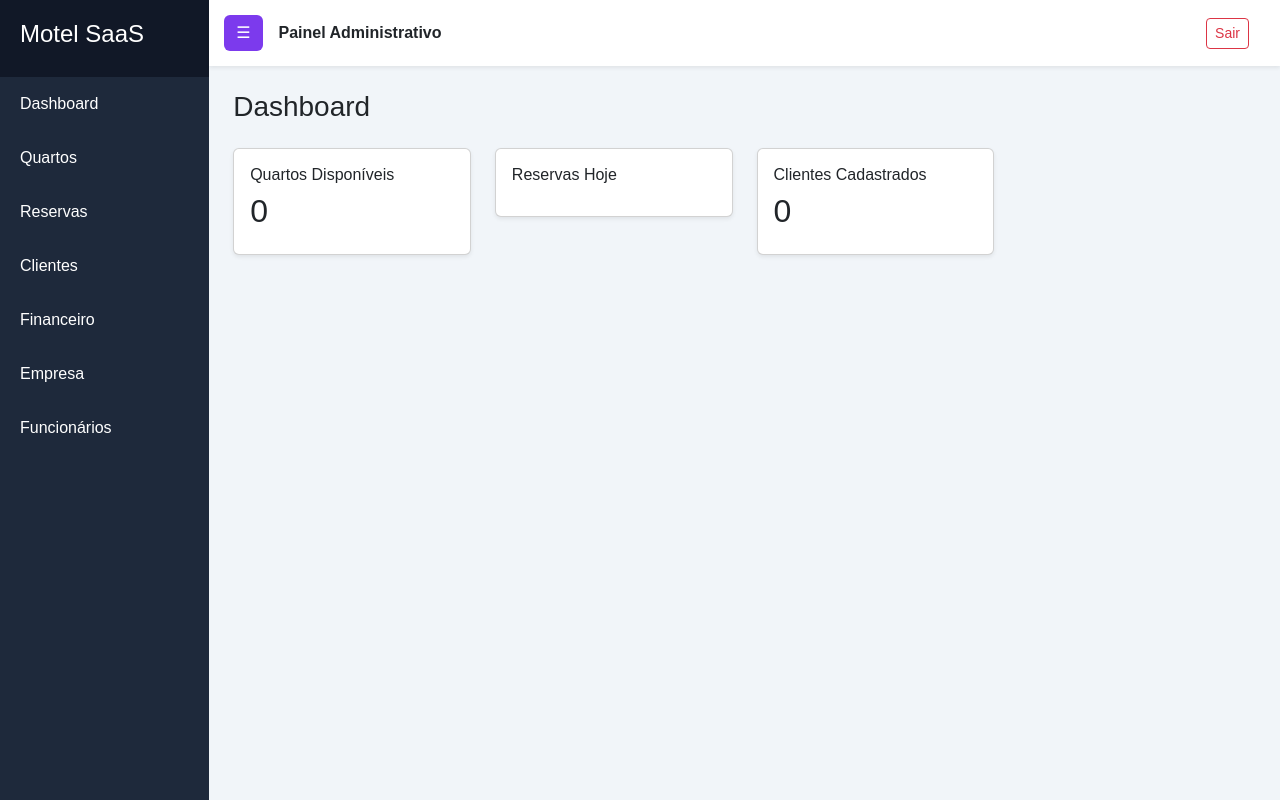
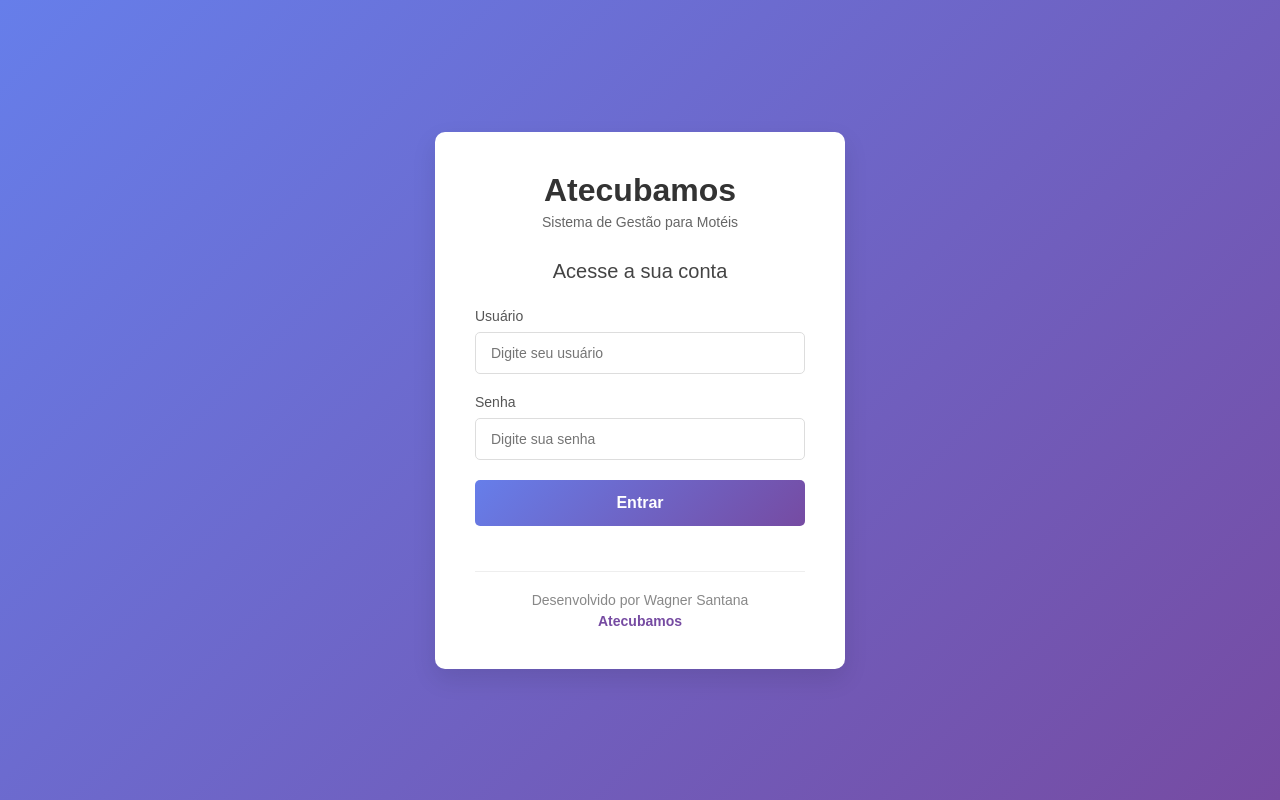
Before and after one commit to WagnerSantana91/Projeto_SaaS_IFBA, a Django app: page / in a window 1280 px wide. Run offline with Django 5.2, Linux system fonts and the light colour scheme; data that the repository does not hold is empty.

Commit message:
[arvore]Atualização do sistema: login, dashboard e estrutura das apps

```diff
--- a/apps/core/urls.py
+++ b/apps/core/urls.py
@@ -1,6 +1,12 @@
 from django.urls import path
 from . import views
+from apps.core.views import login_view
 
+
+app_name = 'core'
 urlpatterns = [
-    path('', views.dashboard, name='dashboard'),
+    path('', login_view, name='login'),  # Usa a função
+    path('dashboard/', views.dashboard, name='dashboard'),
+    path ('logout/', views.logout_view, name='logout'),
+
 ]
--- a/apps/core/views.py
+++ b/apps/core/views.py
@@ -1,25 +1,42 @@
-from django.shortcuts import render
+from django.shortcuts import render, redirect
 from apps.clientes.models import Cliente
-#from apps.reservas.models import Reserva
 from apps.quartos.models import Quarto
-
-
-#Essa função é responsável por exibir o dashboard, onde é possível visualizar o total de clientes
-#cadastrados. Ela consulta o banco de dados para contar o número de clientes e passa essa informação
-#para o template 'dashboard.html' através do contexto. O template pode então exibir essa informação de forma visual para o usuário.
+from django.contrib.auth import authenticate, login, logout
+from django.contrib import messages
+from django.contrib.auth.decorators import login_required
 
 def dashboard(request):
+    """View do dashboard com estatísticas"""
     total_clientes = Cliente.objects.count()
-    #total_reservas_hoje = Reserva.objects.filter (data_reserva__date=timezone.now().date()).count()
-    total_quartos_disponiveis = Quarto.objects.filter (status='disponivel').count()
+    total_quartos_disponiveis = Quarto.objects.filter(status='disponivel').count()
 
-    context = {'total_clientes': total_clientes,
-               #'total_reservas_hoje': total_reservas_hoje,
-               'total_quartos_disponiveis': total_quartos_disponiveis
-               }
-    return render (request, 'dashboard.html', context)
+    context = {
+        'total_clientes': total_clientes,
+        'total_quartos_disponiveis': total_quartos_disponiveis
+    }
+    return render(request, 'dashboard.html', context)
 
+def login_view(request):
+    """View responsável pelo login do usuário"""
+    if request.method == 'POST':
+        username = request.POST.get('username')
+        password = request.POST.get('password')
 
+        # Autentica o usuário
+        user = authenticate(request, username=username, password=password)
 
-#def dashboard(request):
-#    return render(request, 'dashboard.html')
+        if user is not None:
+            # Login bem-sucedido
+            login(request, user)
+            return redirect('core:dashboard')
+        else:
+            # Login falhou
+            messages.error(request, 'Usuário ou senha inválidos.')
+
+    # Se for GET, mostra a página de login
+    return render(request, 'login.html')
+
+def logout_view(request):
+    logout(request)
+    #messages.success(request, 'Logout realizado com sucesso.')
+    return redirect('core:login')
--- a/apps/funcionarios/form.py
+++ b/apps/funcionarios/form.py
@@ -8,9 +8,8 @@
 
     class Meta:
         model = Funcionario
-        fields = ['empresa', 'nome', 'cargo', 'cpf', 'telefone']
+        fields = ['nome', 'cargo', 'cpf', 'telefone']
         widgets = {
-            'empresa': forms.Select(attrs={'class': 'form-control'}),
             'nome': forms.TextInput(attrs={'class': 'form-control'}),
             'cargo': forms.Select(attrs={'class': 'form-control'}),
             'cpf': forms.TextInput(attrs={'class': 'form-control', 'id': 'cpf'}),
--- a/apps/funcionarios/models.py
+++ b/apps/funcionarios/models.py
@@ -10,7 +10,6 @@
         ('manutencao', 'Manutenção'),
     )
 
-    empresa = models.ForeignKey(Empresa, on_delete=models.CASCADE, related_name='funcionarios',verbose_name='Empresa')
     nome = models.CharField(max_length=100, verbose_name='Nome')
     cargo = models.CharField(max_length=20, choices=CARGO_CHOICES, verbose_name='Cargo')
     cpf = models.CharField(max_length=14, unique=True, verbose_name='CPF')
--- a/apps/quartos/form.py
+++ b/apps/quartos/form.py
@@ -8,9 +8,8 @@
 
     class Meta:
         model = Quarto
-        fields = ['empresa', 'numero', 'tipo', 'valor_hora', 'status', 'esta_ativo']
+        fields = ['numero', 'tipo', 'valor_hora', 'status', 'esta_ativo']
         widgets ={
-            'empresa': forms.Select(attrs={'class': 'form-control'}),
             'numero': forms.TextInput(attrs={'class': 'form-control'}),
             'tipo': forms.Select(attrs={'class': 'form-control'}),
             'valor_hora': forms.NumberInput(attrs={'class': 'form-control'}),
--- a/apps/quartos/models.py
+++ b/apps/quartos/models.py
@@ -21,7 +21,6 @@
     #on.delete=models.CASCADE: Isso significa que, se a empresa associada a um quarto for excluída, o quarto também será excluído automaticamente. Isso é útil para manter a integridade dos dados e evitar registros órfãos no banco de dados.
     #related_name='quartos': Isso permite acessar os quartos associados a uma empresa usando o atributo "quartos" na instância da empresa. Por exemplo, se você tiver uma instância de empresa chamada "empresa", poderá acessar seus quartos usando "empresa.quartos.all()".
 
-    empresa = models.ForeignKey(Empresa, on_delete=models.CASCADE, related_name='quartos', verbose_name='Empresa')
     numero = models.CharField(max_length=10, verbose_name='Número do Quarto')
     tipo = models.CharField(max_length=50, choices=TIPO_CHOICES, verbose_name='Tipo do Quarto')
     valor_hora = models.DecimalField(max_digits=10, decimal_places=2, verbose_name='Valor por Hora')
@@ -30,4 +29,4 @@
     data_criacao = models.DateTimeField(auto_now_add=True, verbose_name='Data de Criação')
 
     def __str__(self):
-        return f'Quarto {self.empresa.nome} - {self.numero} )'
+        return f'Quarto - {self.numero} )'
--- a/config/urls.py
+++ b/config/urls.py
@@ -5,8 +5,8 @@
 urlpatterns = [
     path('admin/', admin.site.urls),
     path('', include('apps.core.urls')),
-    path('clientes/', include('apps.clientes.urls', namespace='clientes')),
-    path('quartos/', include('apps.quartos.urls', namespace='quartos')),
-    path('empresas/', include('apps.empresas.urls', namespace='empresas')),
-    path ('funcinarios/', include('apps.funcionarios.urls', namespace='funcionarios')),
+    path('clientes/', include('apps.clientes.urls')),
+    path('quartos/', include('apps.quartos.urls')),
+    path('empresas/', include('apps.empresas.urls')),
+    path ('funcinarios/', include('apps.funcionarios.urls')),
 ]
--- /dev/null
+++ b/static/css/css_login.css
@@ -0,0 +1,160 @@
+* {
+    margin: 0;
+    padding: 0;
+    box-sizing: border-box;
+}
+
+body {
+    font-family: Arial, sans-serif;
+    background: linear-gradient(135deg, #667eea 0%, #764ba2 100%);
+    min-height: 100vh;
+    display: flex;
+    align-items: center;
+    justify-content: center;
+}
+
+.container {
+    width: 100%;
+    max-width: 450px;
+    padding: 20px;
+}
+
+.login-box {
+    background: white;
+    border-radius: 10px;
+    padding: 40px;
+    box-shadow: 0 10px 25px rgba(0,0,0,0.1);
+}
+
+/* Header */
+.header {
+    text-align: center;
+    margin-bottom: 30px;
+}
+
+.sistema-nome {
+    font-size: 32px;
+    color: #333;
+    margin-bottom: 5px;
+}
+
+.sistema-sub {
+    color: #666;
+    font-size: 14px;
+}
+
+/* Formulário */
+.login-form h2 {
+    text-align: center;
+    color: #444;
+    font-size: 20px;
+    margin-bottom: 25px;
+    font-weight: normal;
+}
+
+.input-group {
+    margin-bottom: 20px;
+}
+
+.input-group label {
+    display: block;
+    margin-bottom: 8px;
+    color: #555;
+    font-size: 14px;
+}
+
+.input-group input {
+    width: 100%;
+    padding: 12px 15px;
+    border: 1px solid #ddd;
+    border-radius: 5px;
+    font-size: 14px;
+    transition: border-color 0.3s;
+}
+
+.input-group input:focus {
+    outline: none;
+    border-color: #764ba2;
+}
+
+.btn-autenticar {
+    width: 100%;
+    padding: 14px;
+    background: linear-gradient(135deg, #667eea 0%, #764ba2 100%);
+    color: white;
+    border: none;
+    border-radius: 5px;
+    font-size: 16px;
+    font-weight: bold;
+    cursor: pointer;
+    transition: opacity 0.3s;
+    margin-bottom: 15px;
+}
+
+.btn-autenticar:hover {
+    opacity: 0.9;
+}
+
+/* Link Esqueci a Senha */
+.esqueci-senha {
+    text-align: center;
+    margin-top: 15px;
+}
+
+.esqueci-senha a {
+    color: #764ba2;
+    text-decoration: none;
+    font-size: 14px;
+}
+
+.esqueci-senha a:hover {
+    text-decoration: underline;
+}
+
+/* Footer */
+.footer {
+    text-align: center;
+    margin-top: 30px;
+    padding-top: 20px;
+    border-top: 1px solid #eee;
+    color: #888;
+    font-size: 14px;
+}
+
+.footer .marca {
+    font-weight: bold;
+    color: #764ba2;
+    margin-top: 5px;
+}
+
+/* Mensagens de erro */
+.mensagens {
+    margin-top: 20px;
+}
+
+.alert {
+    padding: 12px;
+    border-radius: 5px;
+    font-size: 14px;
+}
+
+.alert.error {
+    background-color: #f8d7da;
+    color: #721c24;
+    border: 1px solid #f5c6cb;
+}
+
+/* Responsividade */
+@media (max-width: 480px) {
+    .container {
+        padding: 10px;
+    }
+
+    .login-box {
+        padding: 20px;
+    }
+
+    .sistema-nome {
+        font-size: 28px;
+    }
+}
--- a/static/css/style.css
+++ b/static/css/style.css
@@ -1,34 +1,61 @@
 body{
     background:#F1F5F9;
     font-family: Arial, Helvetica, sans-serif;
+    margin:0;
+    overflow-x:hidden;
 }
 
 .wrapper{
     display:flex;
     width:100%;
+    position:relative;
 }
 
 /* SIDEBAR */
-
 #sidebar{
     width:250px;
+    min-width:250px; /* FIXO */
     min-height:100vh;
     background:#1E293B;
     color:white;
-    transition:all 0.3s;
+    transition:all 0.3s ease;
+    position:relative;
+    overflow:hidden; /* Evita vazamento */
 }
 
-#sidebar.active{
-    margin-left:-250px;
+/* Sidebar recolhida - só ícones */
+#sidebar.collapsed{
+    width:70px;
+    min-width:70px; /* FIXO */
 }
 
-.sidebar-header{
+/* HEADER - SEMPRE VISÍVEL MAS AJUSTA CONTEÚDO */
+#sidebar .sidebar-header{
     padding:20px;
     background:#111827;
+    white-space:nowrap;
+    transition:all 0.3s ease;
 }
 
+#sidebar.collapsed .sidebar-header{
+    padding:20px 0;
+    text-align:center;
+}
+
+#sidebar.collapsed .sidebar-header h4{
+    opacity:0;
+    visibility:hidden;
+    width:0;
+    height:0;
+    margin:0;
+    padding:0;
+    display:none; /* FORÇA SUMIR */
+}
+
+/* LISTA DE ITENS */
 #sidebar ul{
     padding:0;
+    margin:0;
 }
 
 #sidebar ul li{
@@ -37,36 +64,131 @@
 
 #sidebar ul li a{
     padding:15px 20px;
-    display:block;
+    display:flex;
+    align-items:center;
+    gap:10px;
     color:white;
     text-decoration:none;
+    transition:all 0.3s ease;
+    white-space:nowrap;
+    overflow:hidden;
 }
 
+#sidebar ul li a i{
+    min-width:20px; /* Largura fixa do ícone */
+    font-size:1.2rem;
+    text-align:center;
+}
+
+#sidebar ul li a span{
+    transition:all 0.3s ease;
+    opacity:1;
+}
+
+#sidebar.collapsed ul li a{
+    padding:15px 0;
+    justify-content:center;
+}
+
+#sidebar.collapsed ul li a span{
+    opacity:0;
+    width:0;
+    height:0;
+    display:none; /* FORÇA SUMIR */
+}
+
+/* Tooltip */
+#sidebar.collapsed ul li a{
+    position:relative;
+}
+
+#sidebar.collapsed ul li a:hover::after{
+    content:attr(title);
+    position:absolute;
+    left:100%;
+    top:50%;
+    transform:translateY(-50%);
+    background:#111827;
+    color:white;
+    padding:8px 12px;
+    border-radius:4px;
+    white-space:nowrap;
+    z-index:1000;
+    margin-left:5px;
+    font-size:14px;
+    box-shadow:0 2px 5px rgba(0,0,0,0.3);
+}
+
+/* HOVER DOS ITENS */
 #sidebar ul li a:hover{
     background:#334155;
 }
 
 /* CONTENT */
+#content{
+    flex:1;
+    min-height:100vh;
+    transition:all 0.3s ease;
+    width:calc(100% - 250px);
+}
 
-#content{
-    width:100%;
-    min-height:100vh;
-    transition:all 0.3s;
+/* Quando sidebar recolhida, content ocupa mais espaço */
+body:has(#sidebar.collapsed) #content{
+    width:calc(100% - 70px);
 }
 
 /* NAVBAR */
-
 .navbar{
     padding:15px;
+    display:flex;
+    align-items:center;
+    justify-content:space-between;
+    background:white !important;
+}
+
+.navbar-left{
+    display:flex;
+    align-items:center;
+    gap:15px;
 }
 
 /* BOTÕES */
-
 .btn-primary{
     background:#7C3AED;
     border:none;
+    padding:8px 12px;
 }
 
 .btn-primary:hover{
     background:#6D28D9;
 }
+
+/* Botão configuração */
+.btn-config{
+    background:transparent;
+    border:none;
+    color:#64748B;
+    font-size:1.3rem;
+    cursor:pointer;
+    margin-right:15px;
+    transition:color 0.2s;
+}
+
+.btn-config:hover{
+    color:#1E293B;
+}
+
+/* Responsividade */
+@media (max-width: 768px) {
+    #sidebar {
+        margin-left: -250px;
+        position: fixed;
+        z-index: 1000;
+    }
+    #sidebar.active {
+        margin-left: 0;
+    }
+    #content {
+        width: 100% !important;
+    }
+}
--- a/static/js/scripts.js
+++ b/static/js/scripts.js
@@ -7,12 +7,43 @@
     const sidebar = document.getElementById("sidebar");
     const toggle = document.getElementById("sidebarCollapse");
 
+    // Verifica preferência salva
+    const isCollapsed = localStorage.getItem('sidebarCollapsed') === 'true';
+
+    // Aplica estado inicial
+    if(isCollapsed){
+        sidebar.classList.add("collapsed");
+    }
+
     if(toggle){
         toggle.addEventListener("click", function(){
-            sidebar.classList.toggle("active");
+            sidebar.classList.toggle("collapsed");
+            // Salva preferência
+            localStorage.setItem('sidebarCollapsed', sidebar.classList.contains('collapsed'));
+
+            // Atualiza tooltips
+            setTimeout(atualizarTooltips, 300); // Pequeno delay para animação
         });
     }
 
+    // Função para atualizar tooltips
+    function atualizarTooltips(){
+        if(sidebar.classList.contains('collapsed')){
+            document.querySelectorAll('#sidebar ul li a').forEach(link => {
+                const span = link.querySelector('span');
+                if(span && span.textContent.trim() && !link.getAttribute('title')){
+                    link.setAttribute('title', span.textContent.trim());
+                }
+            });
+        } else {
+            document.querySelectorAll('#sidebar ul li a').forEach(link => {
+                link.removeAttribute('title');
+            });
+        }
+    }
+
+    // Executa na carga inicial
+    setTimeout(atualizarTooltips, 100);
 
     // =========================
     // MASCARAS IMASK
@@ -20,7 +51,7 @@
 
     function aplicarMascara(id, mask){
         const el = document.getElementById(id);
-        if(el){
+        if(el && typeof IMask !== 'undefined'){
             IMask(el,{mask:mask});
         }
     }
--- a/templates/base.html
+++ b/templates/base.html
@@ -7,7 +7,8 @@
 <title>{% block title %}Motel SaaS{% endblock %}</title>
 
 <link href="https://cdn.jsdelivr.net/npm/bootstrap@5.3.2/dist/css/bootstrap.min.css" rel="stylesheet">
-
+<!-- Font Awesome para ícones -->
+<link rel="stylesheet" href="https://cdnjs.cloudflare.com/ajax/libs/font-awesome/6.0.0/css/all.min.css">
 <link rel="stylesheet" href="{% static 'css/style.css' %}">
 
 </head>
@@ -26,37 +27,57 @@
         <ul class="list-unstyled components">
 
             <li>
-                <a href="{% url 'dashboard' %}">Dashboard</a>
+                <a href="{% url 'core:dashboard' %}">
+                    <i class="fas fa-tachometer-alt"></i>
+                    <span>Dashboard</span>
+                </a>
             </li>
 
             <li>
-                <a href="{% url 'quartos:listar_quartos' %}">Quartos</a>
+                <a href="{% url 'quartos:listar_quartos' %}">
+                    <i class="fas fa-bed"></i>
+                    <span>Quartos</span>
+                </a>
             </li>
 
             <li>
-                <a href="#">Reservas</a>
+                <a href="#">
+                    <i class="fas fa-calendar-check"></i>
+                    <span>Reservas</span>
+                </a>
             </li>
 
             <li>
-                <a href="{% url 'clientes:listar_clientes' %}">Clientes</a>
+                <a href="{% url 'clientes:listar_clientes' %}">
+                    <i class="fas fa-users"></i>
+                    <span>Clientes</span>
+                </a>
             </li>
 
             <li>
-                <a href="#">Financeiro</a>
+                <a href="#">
+                    <i class="fas fa-dollar-sign"></i>
+                    <span>Financeiro</span>
+                </a>
             </li>
 
             <li>
-                <a href="{% url 'empresas:listar_empresas' %}">Empresa</a>
+                <a href="{% url 'empresas:listar_empresas' %}">
+                    <i class="fas fa-building"></i>
+                    <span>Empresa</span>
+                </a>
             </li>
 
             <li>
-                <a href="{% url 'funcionarios:listar_funcionarios' %}">Funcionários</a>
+                <a href="{% url 'funcionarios:listar_funcionarios' %}">
+                    <i class="fas fa-user-tie"></i>
+                    <span>Funcionários</span>
+                </a>
             </li>
 
         </ul>
 
     </nav>
-
 
     <!-- PAGE CONTENT -->
     <div id="content">
@@ -64,31 +85,48 @@
         <!-- NAVBAR -->
         <nav class="navbar navbar-light bg-white shadow-sm">
 
-            <button type="button" id="sidebarCollapse" class="btn btn-primary">
-                ☰
-            </button>
+            <div class="navbar-left">
+                <button type="button" id="sidebarCollapse" class="btn btn-primary">
+                    ☰
+                </button>
+                <span class="fw-bold">Painel Administrativo</span>
+            </div>
 
-            <span class="ms-3 fw-bold">Painel Administrativo</span>
+            <div>
+                <!-- BOTÃO CONFIGURAÇÃO (engrenagem) -->
+                <button class="btn-config" onclick="window.location.href='#';">
+                    <i class="fas fa-cog"></i>
+                </button>
 
-            <div class="ms-auto me-3">
-                <button class="btn btn-outline-danger btn-sm">Sair</button>
+                <a href="{% url 'core:logout' %}"
+                   class="btn btn-outline-danger btn-sm"
+                   onclick="return confirm('Deseja realmente sair do sistema?');">
+                    <i class="fas fa-sign-out-alt"></i> Sair
+                </a>
             </div>
 
         </nav>
 
+        <div class="container-fluid mt-2">
+            {% if messages %}
+                {% for message in messages %}
+                    <div class="alert alert-{{ message.tags }} alert-dismissible fade show" role="alert">
+                        {{ message }}
+                        <button type="button" class="btn-close" data-bs-dismiss="alert"></button>
+                    </div>
+                {% endfor %}
+            {% endif %}
+        </div>
 
         <div class="container-fluid p-4">
-
             {% block content %}
             {% endblock %}
-
         </div>
 
     </div>
 
 </div>
 
-
 <script src="https://unpkg.com/imask"></script>
 <script src="{% static 'js/scripts.js' %}"></script>
 
--- /dev/null
+++ b/templates/login.html
@@ -0,0 +1,68 @@
+<!DOCTYPE html>
+<html lang="pt-BR">
+<head>
+    <meta charset="UTF-8">
+    <meta name="viewport" content="width=device-width, initial-scale=1.0">
+    <title>Atecubamos - Login</title>
+    {% load static %}
+    <link rel="stylesheet" href="{% static 'css/css_login.css' %}" type="text/css">
+</head>
+<body>
+    <div class="container">
+        <div class="login-box">
+            <div class="header">
+                <h1 class="sistema-nome">Atecubamos</h1>
+                <p class="sistema-sub">Sistema de Gestão para Motéis</p>
+            </div>
+
+            <!-- Formulário de Login -->
+            <div class="login-form">
+                <h2>Acesse a sua conta</h2>
+
+                    {% if messages %}
+                        <div class="mensagens">
+                            {% for message in messages %}
+                                <div class="alert {{ message.tags }}">
+                                    {{ message }}
+                                </div>
+                            {% endfor %}
+                        </div>
+                    {% endif %}
+
+
+                <form method="post" action="{% url 'core:login' %}">
+                    {% csrf_token %}
+
+                    <!-- Campo Usuário -->
+                    <div class="input-group">
+                        <label for="username">Usuário</label>
+                        <input type="text"
+                               name="username"
+                               id="username"
+                               placeholder="Digite seu usuário"
+                               required>
+                    </div>
+
+                    <!-- Campo Senha -->
+                    <div class="input-group">
+                        <label for="password">Senha</label>
+                        <input type="password"
+                               name="password"
+                               id="password"
+                               placeholder="Digite sua senha"
+                               required>
+                    </div>
+
+                    <!-- Botão -->
+                    <button type="submit" class="btn-autenticar">Entrar</button>
+                </form>
+            </div>
+                <!-- Footer -->
+                <div class="footer">
+                    <p>Desenvolvido por Wagner Santana</p>
+                    <p class="marca">Atecubamos</p>
+                </div>
+        </div>
+    </div>
+</body>
+</html>
```
Also changed, not shown: apps/clientes/views.py (+8 -3 lines), apps/empresas/views.py (+10 -0 lines), apps/funcionarios/views.py (+9 -0 lines), apps/quartos/views.py (+10 -0 lines), config/settings.py (+33 -0 lines), apps/funcionarios/migrations/0002_remove_funcionario_empresa.py (added), apps/quartos/migrations/0003_remove_quarto_empresa.py (added), db.sqlite3.
